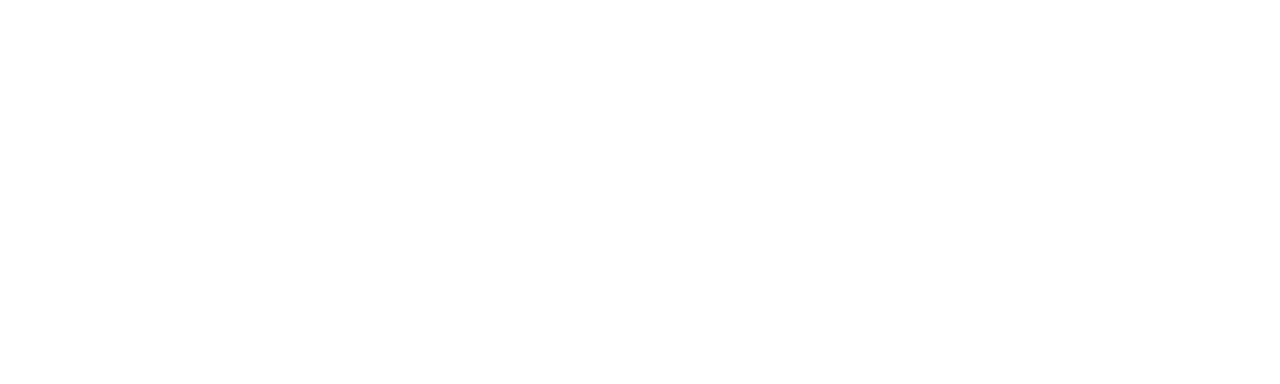
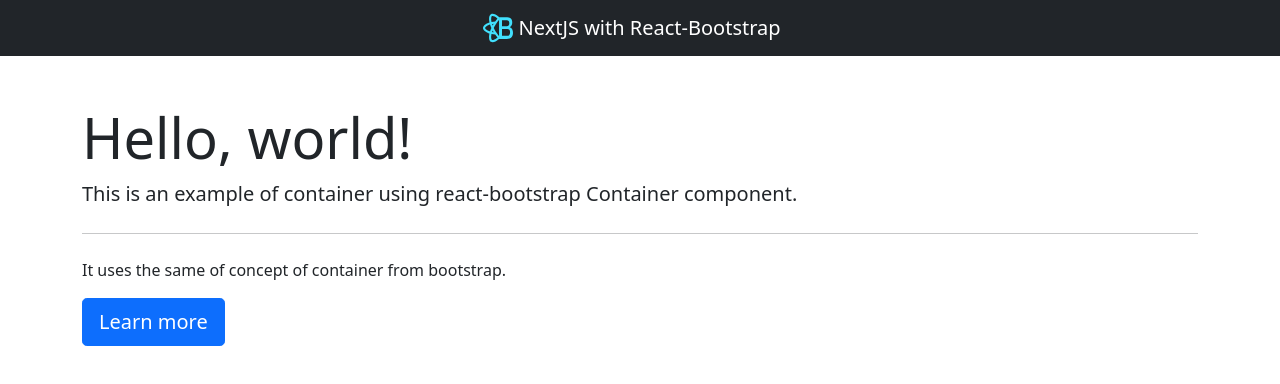
Before and after one commit to WEEFAA/nextjs-with-react-bootstrap, a Next.js app: page / in a window 1280 px wide. Shown: the top 384 px of the page. Built offline with nearby package versions, Linux system fonts and the light colour scheme.

Commit message:
[App] add default content

```diff
--- a/pages/index.js
+++ b/pages/index.js
@@ -1,4 +1,6 @@
+import Layout from '@layouts/default'
 import Head from 'next/head'
+import Container from 'react-bootstrap/Container'
 
 const Home = () => {
   return (
@@ -6,8 +8,29 @@
       <Head>
         <title>NextJS with React-Bootstrap</title>
       </Head>
+      <Container fluid className="mt-5">
+        <Container>
+          <h1 className="display-4">Hello, world!</h1>
+          <p className="lead">
+            This is an example of container using react-bootstrap Container component.
+          </p>
+          <hr className="my-4" />
+          <p>
+            It uses the same of concept of container from bootstrap.
+          </p>
+          <p className="lead">
+            <a className="btn btn-primary btn-lg" href="https://react-bootstrap.github.io/" role="button">
+              Learn more
+            </a>
+          </p>
+        </Container>
+      </Container>
     </>
   )
 }
 
+Home.getLayout = function (page) {
+  return <Layout>{page}</Layout>
+}
+
 export default Home
```
